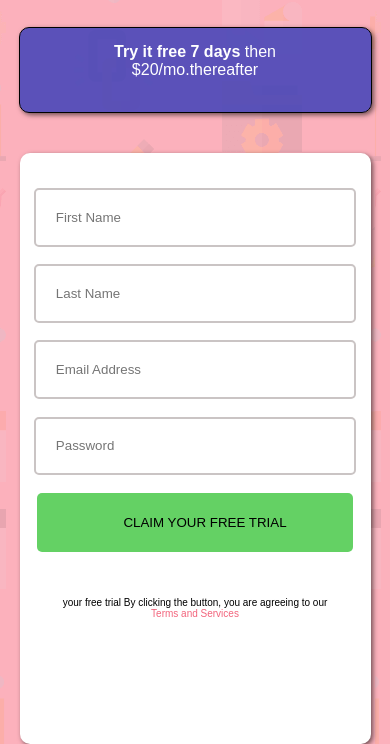
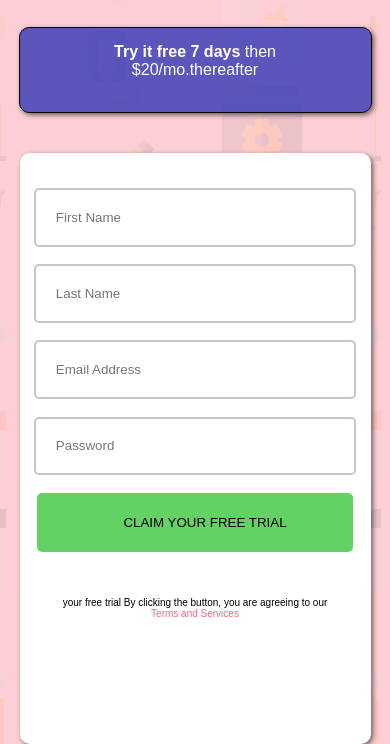
Before and after one commit to Abraaodearaujo/projeto-login, a plain HTML site: page index.html in a window 390 px wide. Shown: the part 160-904 px from the top of the page. Drawn offline with Linux system fonts and the light colour scheme.

Commit message:
Update mobile.css

```diff
--- a/estilos/mobile.css
+++ b/estilos/mobile.css
@@ -9,7 +9,7 @@
 }
 
 body {
-    background-color: rgb(252, 177, 188);
+    background-color: rgba(252, 177, 188, 0.623);
     background-image: url(/images/bg-intro-mobile.png);
     text-align: center;
     color: white;
```
